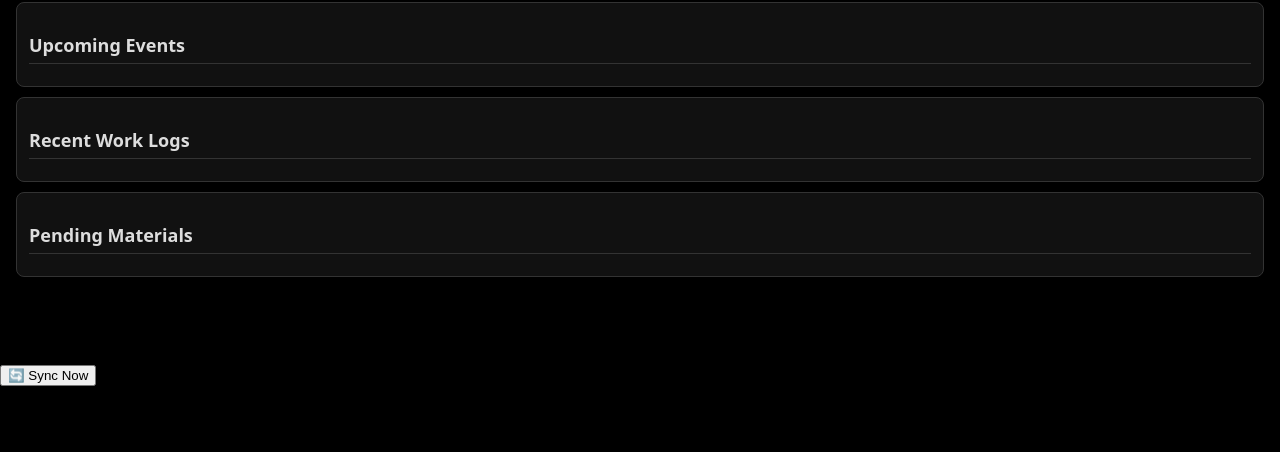
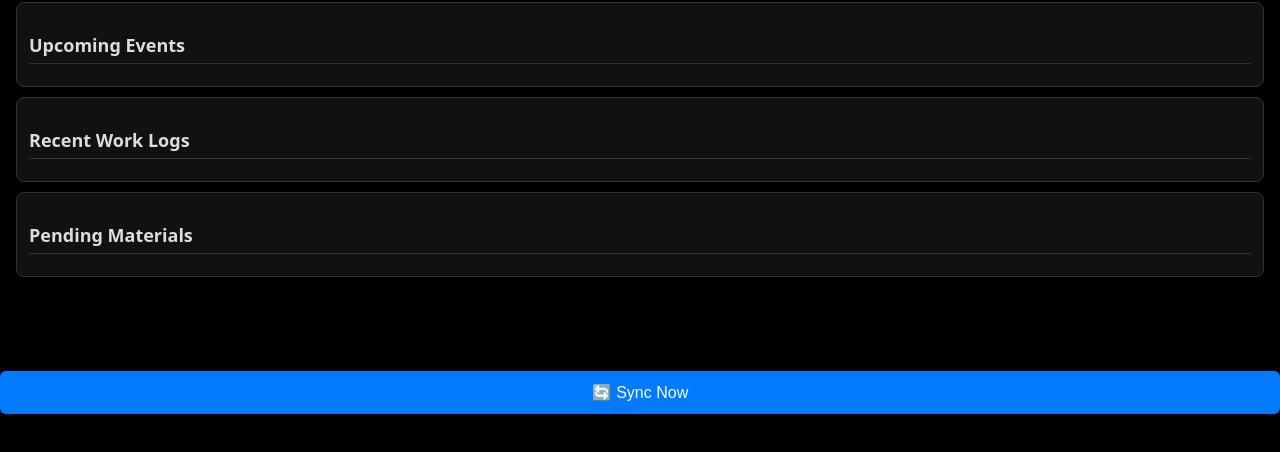
Before and after one commit to mwjcampbell-cmd/MCB-Deluxe, a plain HTML site: page index.html in a window 1280 px wide. Shown: the part 116-568 px from the top of the page. Drawn offline with Linux system fonts and the light colour scheme; sample sign-in values are in the browser's storage.

Commit message:
Update style.css

```diff
--- a/style.css
+++ b/style.css
@@ -38,3 +38,20 @@ textarea{min-height:80px;resize:vertical}
 
 /* Footer spacer for iOS PWA */
 .footer-spacer{height:12px}
+/* Sync button styling (Dashboard only) */
+#syncBtn {
+  background-color: #007bff;
+  color: #fff;
+  border: none;
+  padding: 12px;
+  text-align: center;
+  font-size: 16px;
+  margin: 8px 0;
+  border-radius: 6px;
+  width: 100%;
+  cursor: pointer;
+}
+
+#syncBtn:hover {
+  background-color: #0056b3;
+}
```
